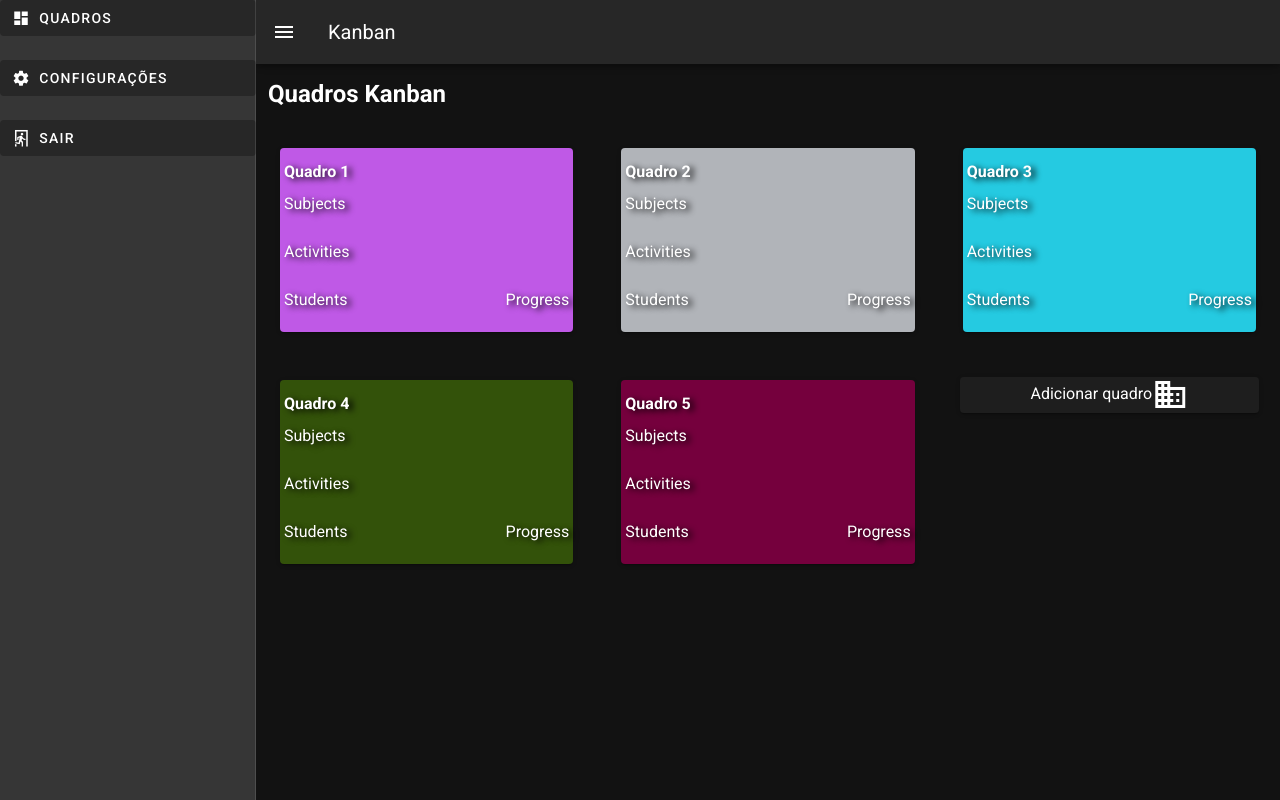
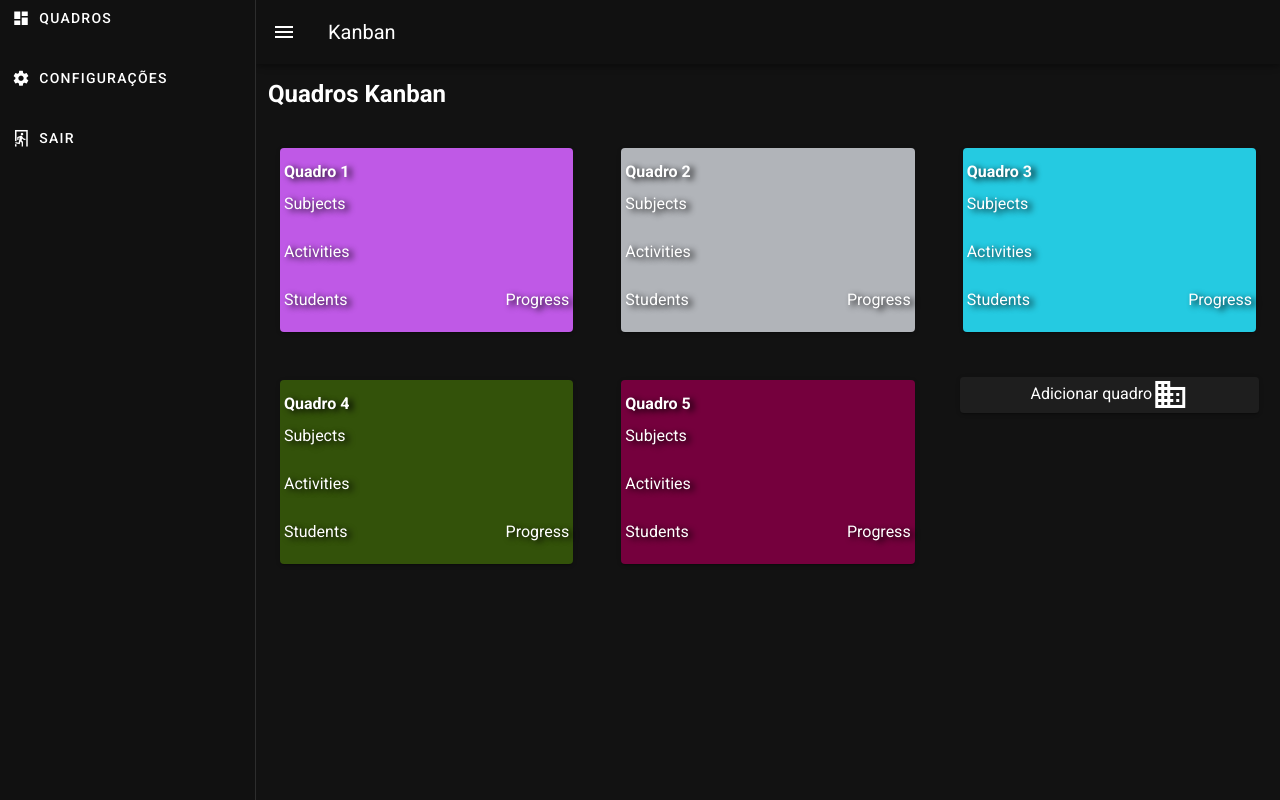
Before and after one commit to Giovani-O/kanban-management, a Vue app in the folder Development/kanban/: page / in a window 1280 px wide. Built offline with nearby package versions, Linux system fonts and the light colour scheme.

Commit message:
feat(kanban): Cores da interface

```diff
--- a/Development/kanban/src/App.vue
+++ b/Development/kanban/src/App.vue
@@ -1,6 +1,7 @@
 <template>
-  <v-app id="inspire">
+  <v-app>
     <v-navigation-drawer
+      class="frame-color"
       v-model="drawer"
       app
     >
@@ -56,7 +57,7 @@
       </v-row>
     </v-navigation-drawer>
 
-    <v-app-bar app>
+    <v-app-bar app class="frame-color">
       <v-app-bar-nav-icon @click="drawer = !drawer"></v-app-bar-nav-icon>
 
       <v-toolbar-title>Kanban</v-toolbar-title>
@@ -91,8 +92,13 @@
 </script>
 
 <style>
+  .frame-color {
+    background-color: #111111 !important;
+  }
+
   .sidebar-btn {
     width: 100% !important;
     text-align: left !important;
+    background-color: transparent !important;
   }
 </style>
```
